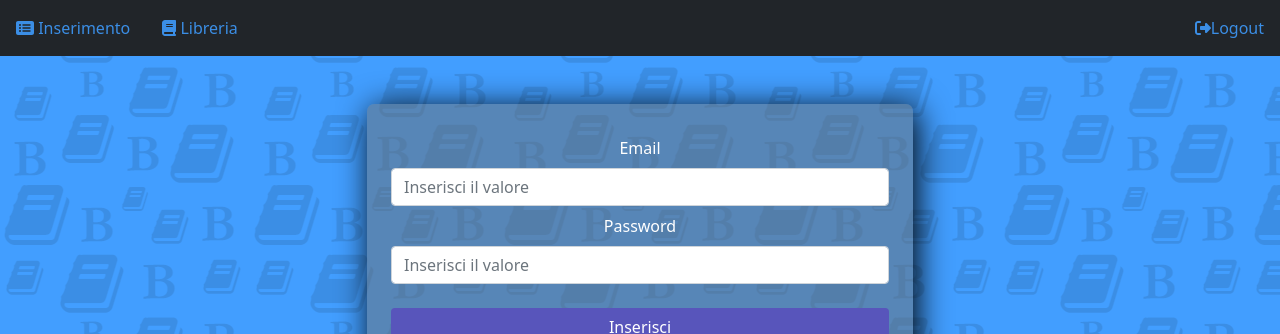
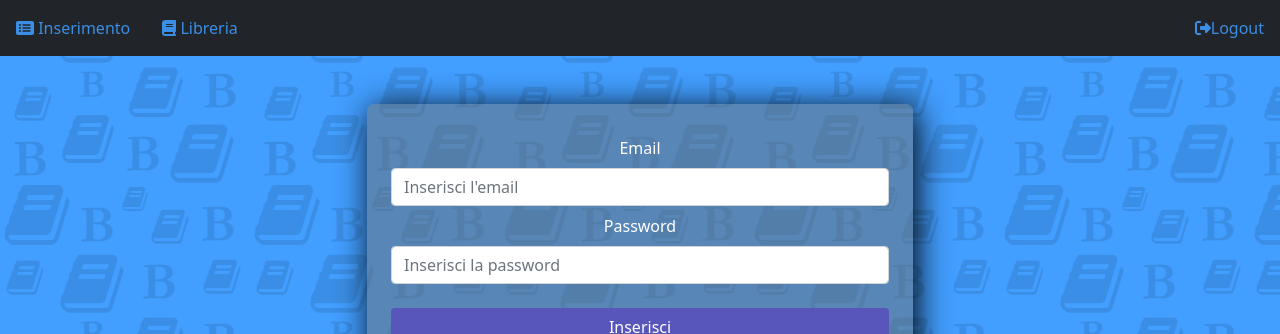
Before and after one commit to lucaaaaa20/Gestionale-Libreria, a React (Create React App) app in the folder Frontend/: page / in a window 1280 px wide. Shown: the top 334 px of the page. Built offline with nearby package versions, Linux system fonts and the light colour scheme.

Commit message:
aggiunta filtro ricerca card

```diff
--- a/Frontend/src/Components/ListaLibri.tsx
+++ b/Frontend/src/Components/ListaLibri.tsx
@@ -11,12 +11,14 @@ import { faTrashCan, faPencil, faFloppyDisk, faRotateLeft } from '@fortawesome/f
 export const ListaLibri = () => {
     const [libri, setLibri] = useState<Libro[]>()
     const [libro, setLibro] = useState<Libro>()
+    const [listafiltrata, setListaFiltrata] = useState<any>()
 
-    const[aggiorna, setAggiorna] = useState<boolean>(false)
+    const [aggiorna, setAggiorna] = useState<boolean>(false)
 
     useEffect(() => {  //USE EFFECT FA SI CHE OGNI VOLTA CHE UNA CARD VENGA MODIFICATA O ELIMINATA VENGA AGGIORNATA LA LISTA
         axios.get<Libro[]>("http://localhost:4000/libreria/lista").then((Risultato) => { //PRENDO TUTTE LA LISTA DI LIBRI DAL DB
             setLibri(Risultato.data)        //VADO A SALVARE LA LISTA DI LIBRI NELLA VARIABILE LIBRI
+            setListaFiltrata(Risultato.data)
             console.log("stampa libri")
             setAggiorna(false)
         })
@@ -64,10 +66,18 @@ export const ListaLibri = () => {
         evt.preventDefault()
     }
 
+    const filtro = (titolo: string) => {
+        const lista: any = libri?.filter(book => (book.titolo.toLowerCase().includes(titolo.toLowerCase())))
+        console.log(lista)
+        setListaFiltrata(lista);
+    }
+
     return (
+        <>
+        <input type="text" onChange={event => { filtro(event.target.value) }} placeholder="Search book..."></input>
         <Row>
             {/* VADO A CREARE LE CARD IN BASE A QUANTI ELEMENTI CI SONO NELLA VARIABILE LIBRI (CHE E' STATA SETTATA ALL'APERTURA)*/}
-            {libri?.map((elemento: any, indice: any) =>
+            {listafiltrata?.map((elemento: any, indice: any) =>
                 <><Col className=" col-lg-4 col-md-6 col-sm-12 col-12 mb-3 col-index text-white">
                     <form onSubmit={preventDefault}>
                         <Card className="border border-dark p-2 hover" key={indice}>
@@ -121,5 +131,6 @@ export const ListaLibri = () => {
                 </Modal>
             </>
         </Row >
+        </>
     )
 }
--- a/Frontend/src/Components/LoginComponent.tsx
+++ b/Frontend/src/Components/LoginComponent.tsx
@@ -29,11 +29,11 @@ export const LoginComponent = () => {
                 <form className="form-aggiunta p-4 mb-5" onSubmit={funzioneInserimento}>
                     <Form.Group>
                         <Form.Label className="mt-2">Email</Form.Label>
-                        <Form.Control type="text" id="inputEmail" placeholder="Inserisci il valore" />
+                        <Form.Control type="text" id="inputEmail" placeholder="Inserisci l'email" />
                     </Form.Group>
                     <Form.Group>
                         <Form.Label className="mt-2">Password</Form.Label>
-                        <Form.Control type="password" id="inputPassword" placeholder="Inserisci il valore" />
+                        <Form.Control type="password" id="inputPassword" placeholder="Inserisci la password" />
                     </Form.Group>
                     <button type="submit" className="mt-4 btn btn-form mb-3 px-5 btn-block invio text-white">Inserisci</button>
                 </form>
```
